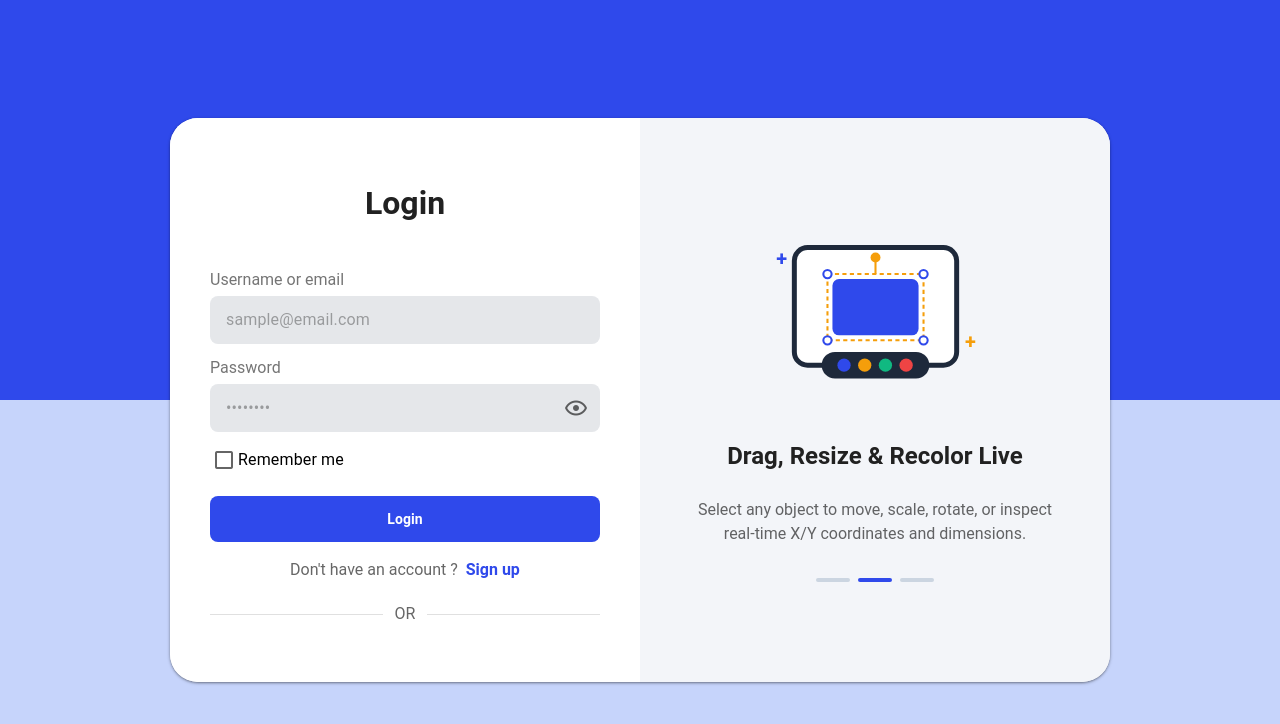
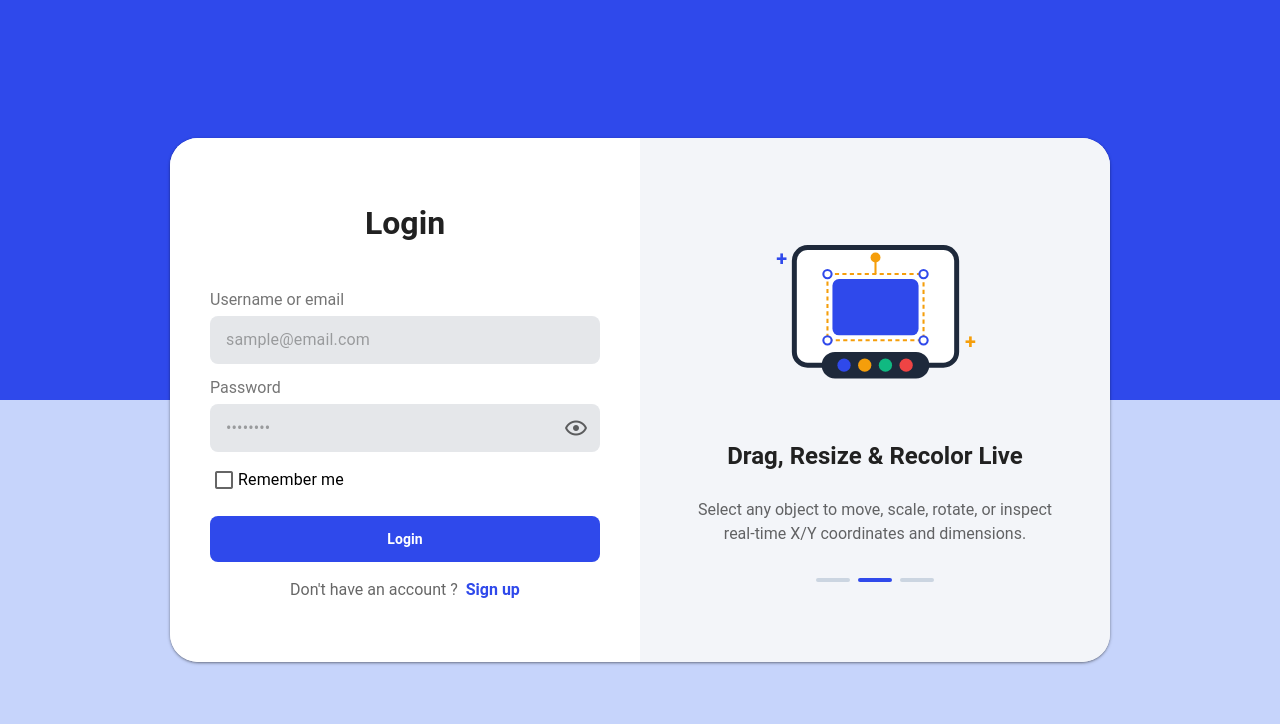
Before and after one commit to sungajovel11-commits/fabric-studio, a Nuxt app: page /login in a window 1280 px wide. Shown: the top 724 px of the page. Built offline with nearby package versions, Linux system fonts and the light colour scheme; no server answers.

Commit message:
Remove Create new account link and OR divider

```diff
--- a/app/pages/login.vue
+++ b/app/pages/login.vue
@@ -195,12 +195,6 @@
                 Login
               </a>
             </template>
-          </div>
-
-          <div class="d-flex align-center my-2">
-            <v-divider />
-            <span class="text-caption text-medium-emphasis px-3">OR</span>
-            <v-divider />
           </div>
 
           <!-- Official Google Sign-In Button -->
```
